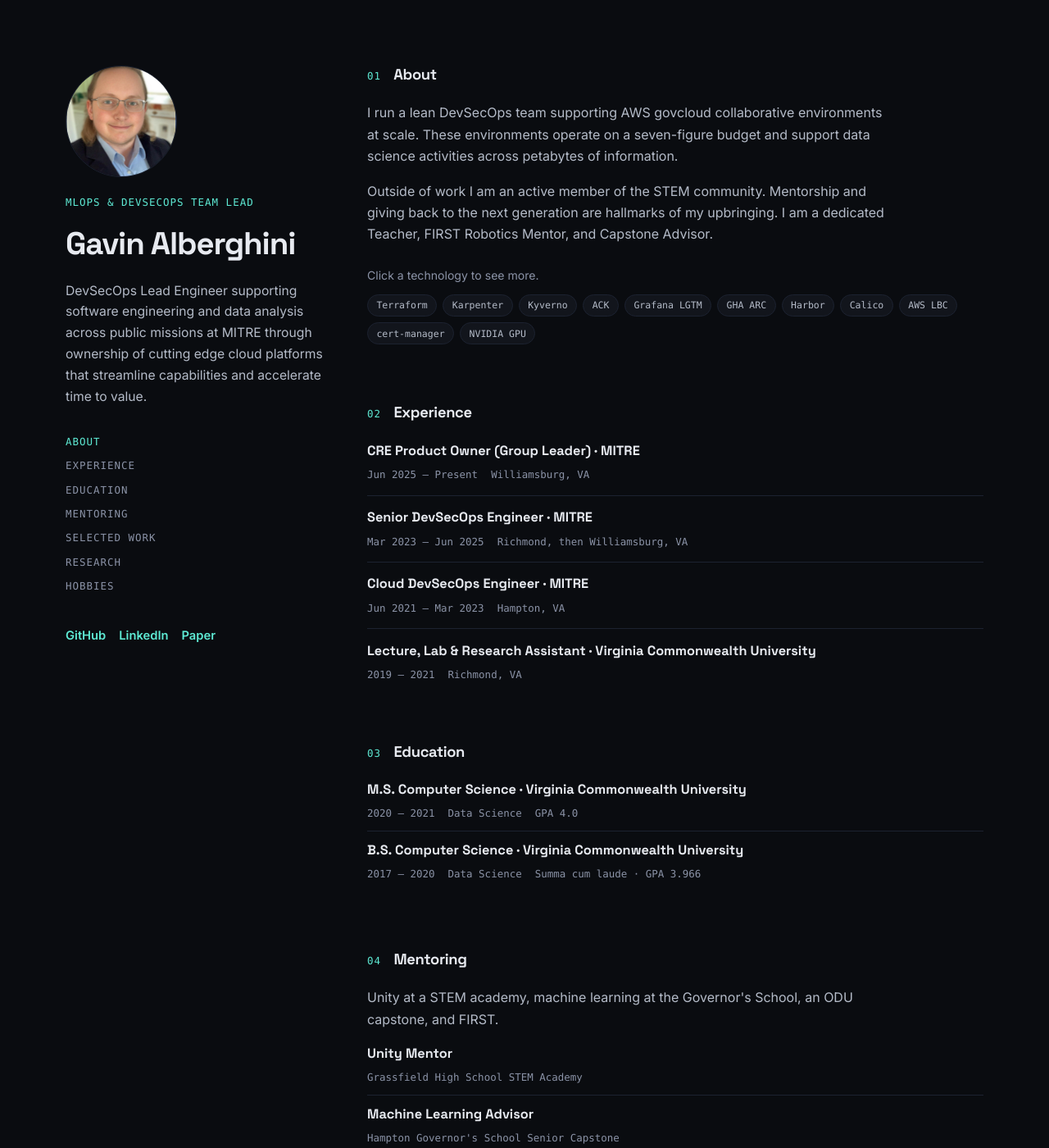
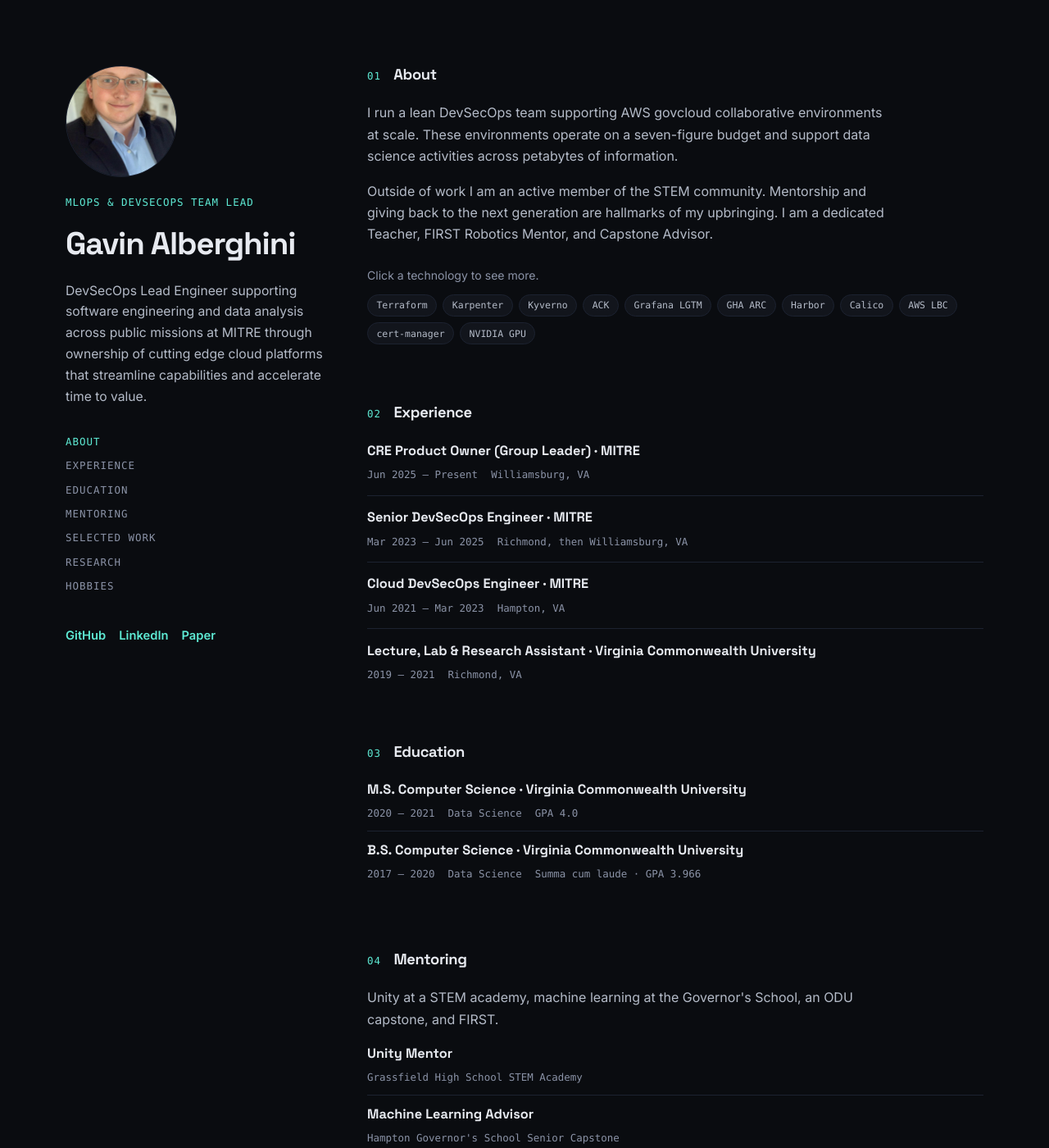
Before and after one commit to gavinjalberghini/alberghini, a Jekyll site: the page built from index.html, in a window 1280 px wide and 1400 px high. Shown: the whole window at 82% size. Built offline with Jekyll 4.4.1, drawn with Linux system fonts in a browser that asks for light colours.

Commit message:
Restore the original portrait crop.
Co-authored-by: Cursor <cursoragent@cursor.com>

```diff
--- a/_sass/main.scss
+++ b/_sass/main.scss
@@ -155,7 +155,7 @@ p {
   height: 8.5rem;
   margin: 0 0 1.3rem;
   object-fit: cover;
-  object-position: center 8%;
+  object-position: center 15%;
   border-radius: 50%;
   border: 1px solid var(--border);
 }
```
Also changed, not shown: assets/images/portrait.jpg.
